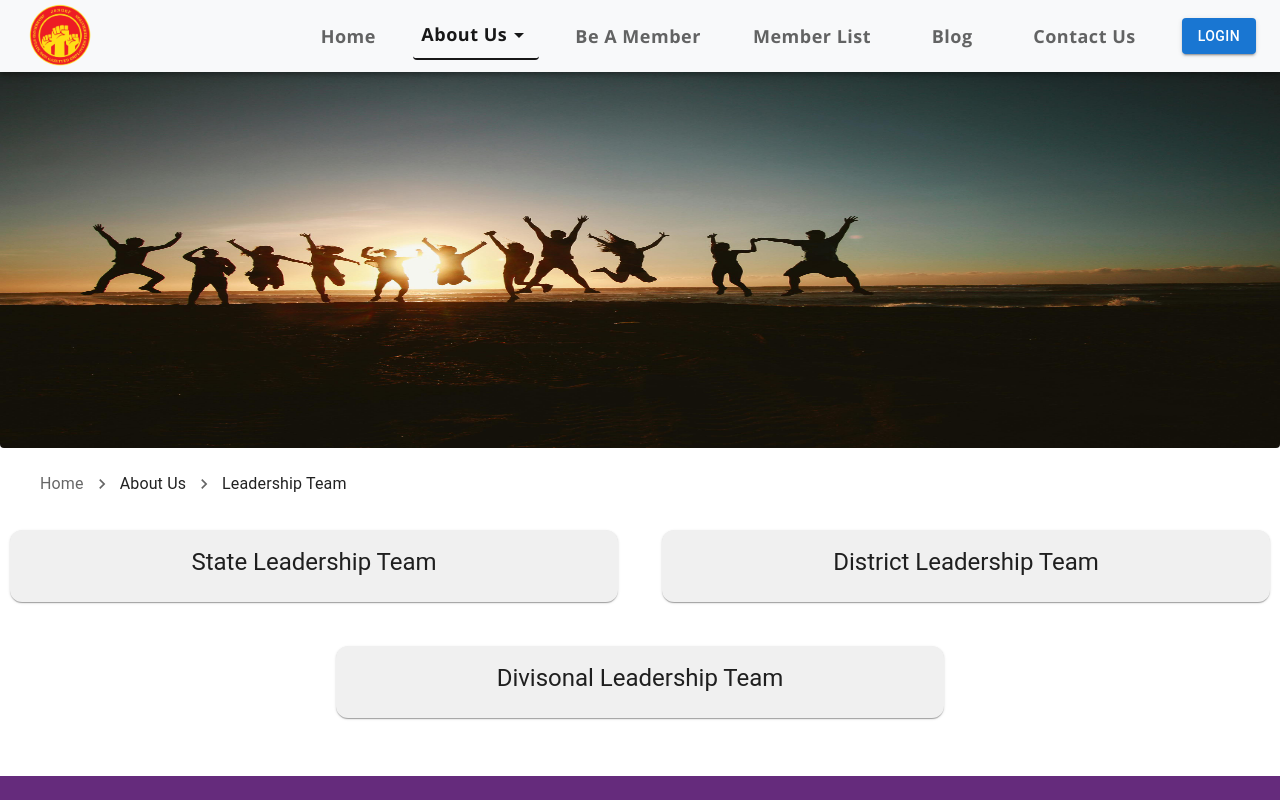
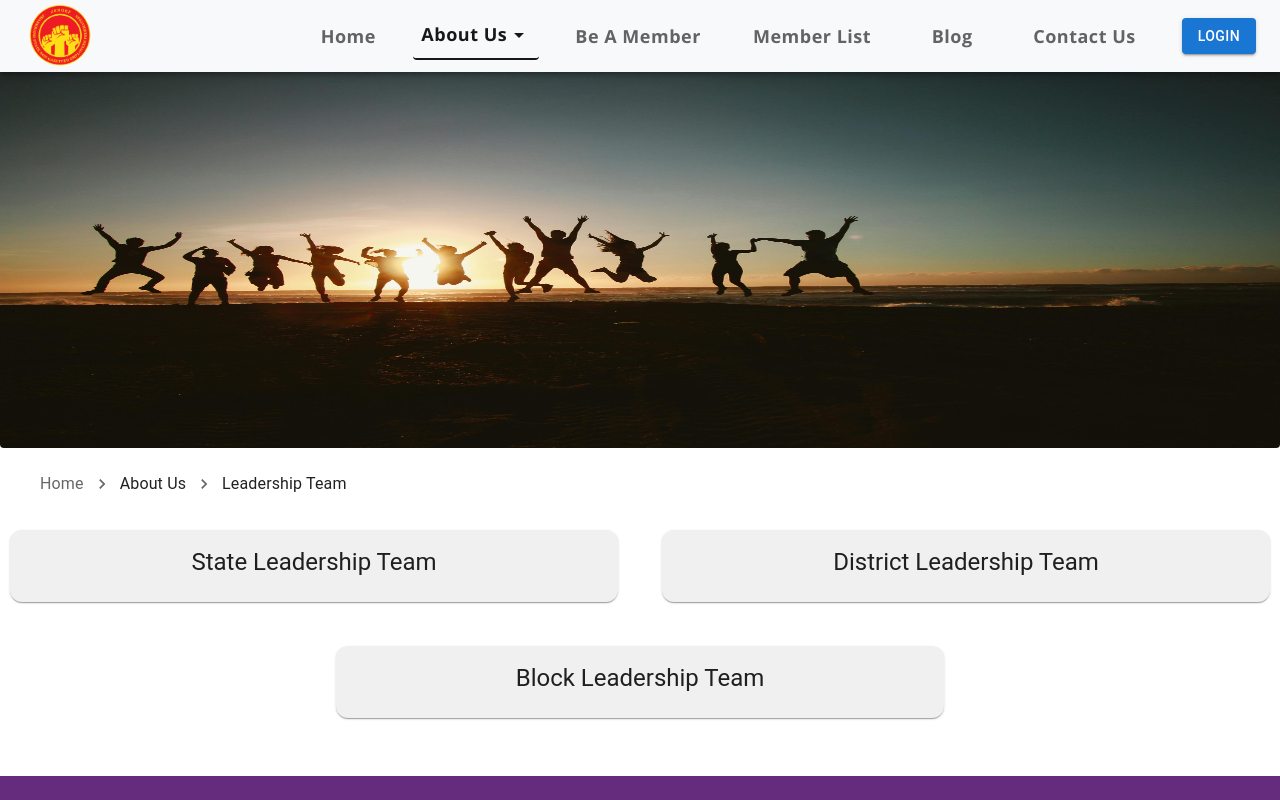
Before and after one commit to Bablu12072001/Godda-web, a React (Create React App) app: page /leadership-team in a window 1280 px wide. Shown: the top 800 px of the page. Built offline with nearby package versions, Linux system fonts and the light colour scheme; no server answers.

Commit message:
add Block

```diff
--- a/src/Pages/LeadershipTeamPage.jsx
+++ b/src/Pages/LeadershipTeamPage.jsx
@@ -93,7 +93,7 @@ export default function LeadershipTeamPage() {
           <Grid container spacing={3} justifyContent="center">
             <MemberCard title="State Leadership Team" />
             <MemberCard title="District Leadership Team" />
-            <MemberCard title="Divisonal Leadership Team" />
+            <MemberCard title="Block Leadership Team" />
           </Grid>
         </div>
         <br />
```
